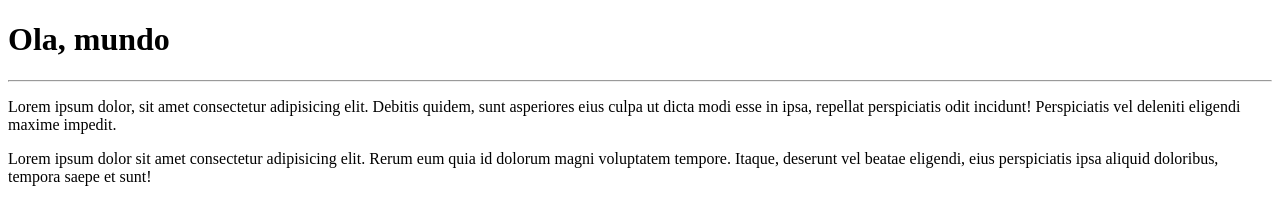
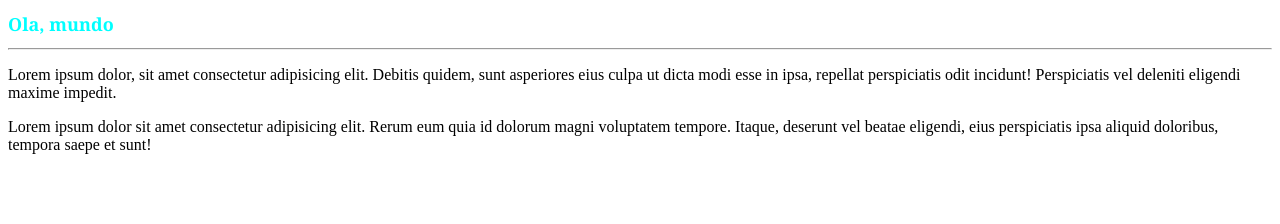
Before and after one commit to Rafael-OSilva/Ola-Mundo, a plain HTML site: page site-exemplo/index.html in a window 1280 px wide. Drawn offline with Linux system fonts and the light colour scheme.

Commit message:
Update index.html

```diff
--- a/site-exemplo/index.html
+++ b/site-exemplo/index.html
@@ -4,6 +4,13 @@
     <meta charset="UTF-8">
     <meta name="viewport" content="width=device-width, initial-scale=1.0">
     <title>Seafio modulo 2</title>
+    <style>
+        h1{
+            color:aqua;
+            font-size: large;
+            font-family: Georgia, 'Times New Roman', Times, serif;
+        }
+    </style>
 </head>
 <body>
     <h1>Ola, mundo</h1>
```
